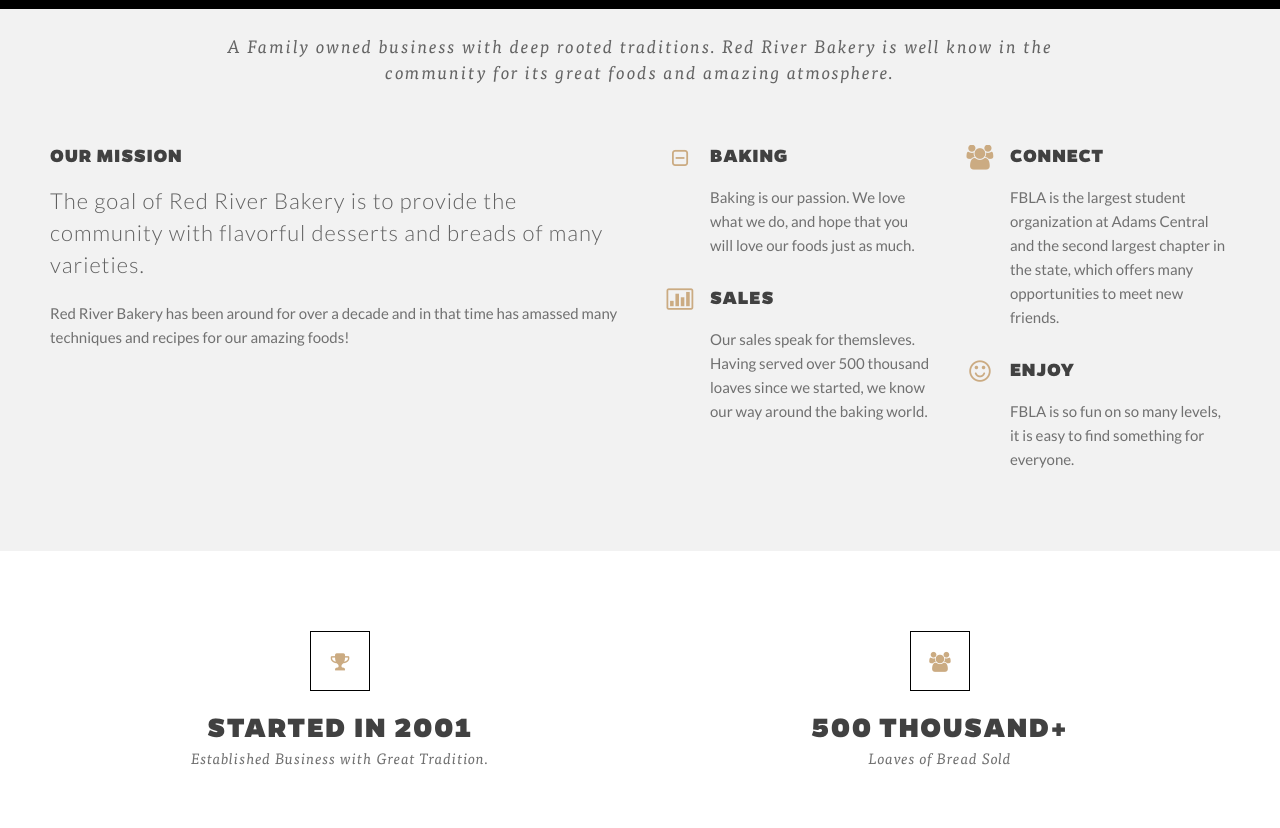
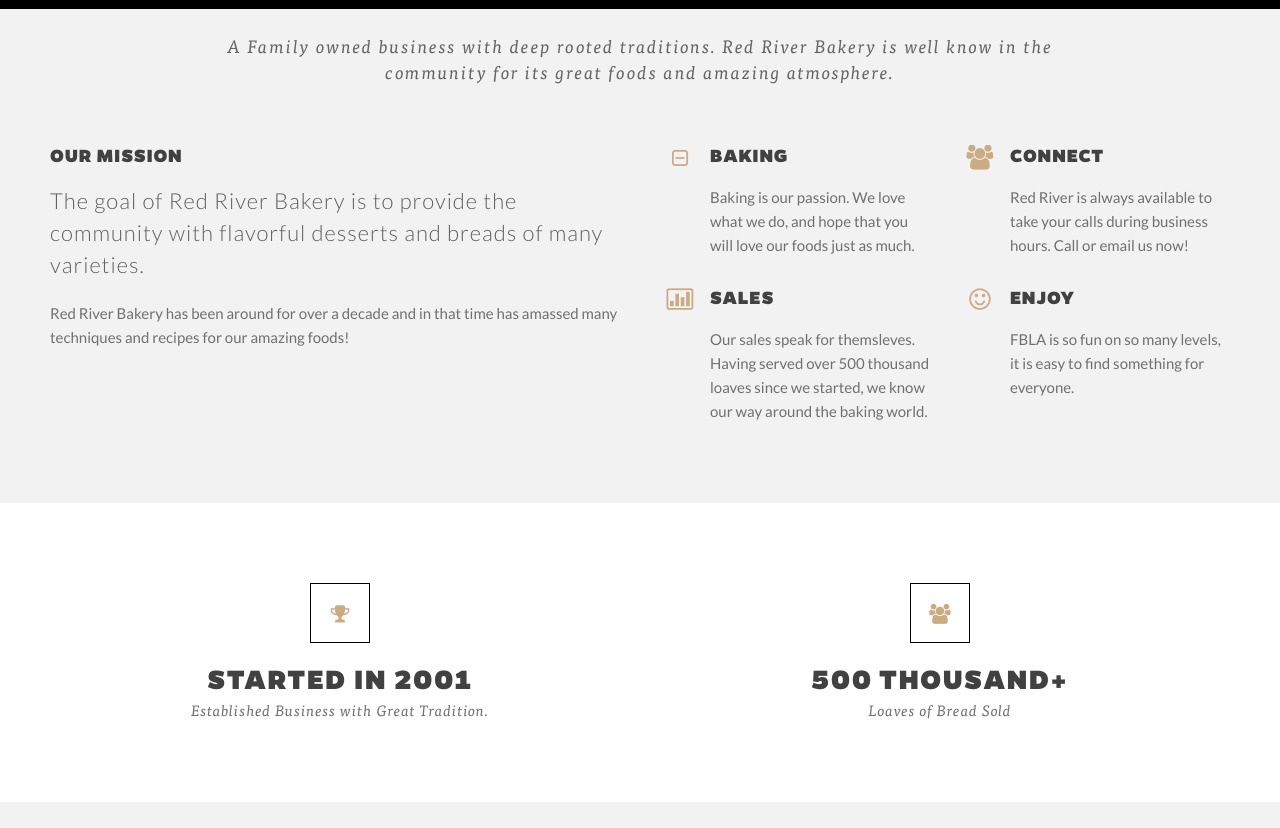
Before and after one commit to fblabake/fblabake.github.io, a Jekyll site: the page built from index.html, in a window 1280 px wide and 900 px high, scrolled down 939 px, cut to the strip 72-900 px from the top of the window. Built offline with Jekyll 4.4.1, drawn with Linux system fonts in a browser that asks for light colours.

Commit message:
Update index.html

```diff
--- a/index.html
+++ b/index.html
@@ -118,7 +118,7 @@
                     <div class="about-box">
                          <div class="about-box-icon"></div>
                          <h5>CONNECT</h5>
-                         <p>FBLA is the largest student organization at Adams Central and the second largest chapter in the state, which offers many opportunities to meet new friends.</p>
+                         <p>Red River is always available to take your calls during business hours. Call or email us now!</p>
                     </div>
 
                     <div class="about-box">
```
